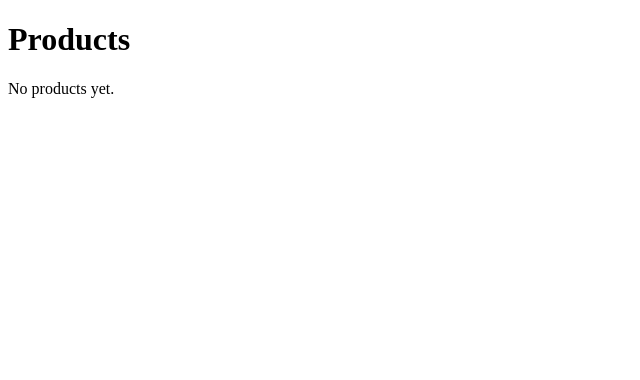
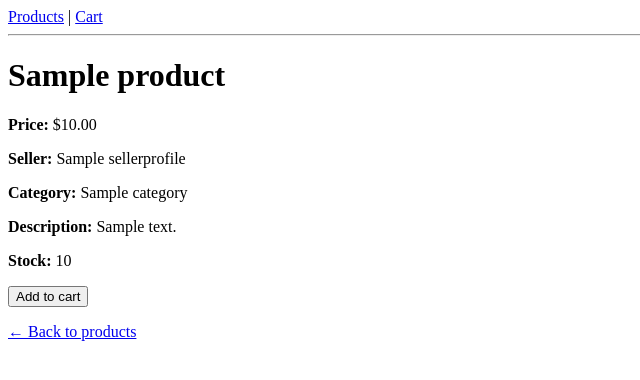
Before and after one commit to Shamsun-Nahar-Nitu/stationery-marketplace, a Django app: a page that uses templates/base.html in a window 1280 px wide. Shown: the top 380 px of the page, without its empty margins (0-640 px from the left). Run offline with Django 5.2, Linux system fonts and the light colour scheme; tables that the repository leaves empty hold one stand-in row (values such as "Sample post"); parts of the project's set-up code (start-up, migrations or seed data) failed here and were passed over.

Commit message:
Add product detail and cart templates with functionality for viewing and managing cart items

```diff
--- a/templates/base.html
+++ b/templates/base.html
@@ -5,6 +5,12 @@
     <title>Stationery Marketplace</title>
   </head>
   <body>
+    <nav>
+      <a href="/">Products</a> |
+      <a href="{% url 'cart:detail' %}">Cart</a>
+    </nav>
+    <hr>
+
     {% block content %}{% endblock %}
   </body>
 </html>
--- a/templates/catalog/product_detail.html
+++ b/templates/catalog/product_detail.html
@@ -1,21 +1,24 @@
 {% extends "base.html" %}
 
 {% block content %}
-  <h1>Products</h1>
+  <h1>{{ product.name }}</h1>
 
-  {% if products %}
-    <ul>
-      {% for p in products %}
-        <li>
-          <a href="{% url 'catalog:product_detail' p.slug %}">{{ p.name }}</a>
-          — ${{ p.price }}
-          {% if p.category %} ({{ p.category.name }}){% endif %}
-          — Seller: {{ p.seller.store_name }}
-          — Stock: {{ p.stock }}
-        </li>
-      {% endfor %}
-    </ul>
-  {% else %}
-    <p>No products yet.</p>
+  <p><b>Price:</b> ${{ product.price }}</p>
+  <p><b>Seller:</b> {{ product.seller.store_name }}</p>
+  {% if product.category %}
+    <p><b>Category:</b> {{ product.category.name }}</p>
   {% endif %}
+
+  {% if product.description %}
+    <p><b>Description:</b> {{ product.description }}</p>
+  {% endif %}
+
+  <p><b>Stock:</b> {{ product.stock }}</p>
+
+  <form method="post" action="{% url 'cart:add' product.id %}">
+    {% csrf_token %}
+    <button type="submit">Add to cart</button>
+  </form>
+
+  <p><a href="{% url 'catalog:product_list' %}">← Back to products</a></p>
 {% endblock %}
--- a/templates/catalog/product_list.html
+++ b/templates/catalog/product_list.html
@@ -12,6 +12,11 @@
           {% if p.category %} ({{ p.category.name }}){% endif %}
           — Seller: {{ p.seller.store_name }}
           — Stock: {{ p.stock }}
+
+          <form method="post" action="{% url 'cart:add' p.id %}" style="display:inline;">
+            {% csrf_token %}
+            <button type="submit">Add to cart</button>
+          </form>
         </li>
       {% endfor %}
     </ul>
```
Also changed, not shown: templates/cart/detail.html (added, +45 -0 lines).
